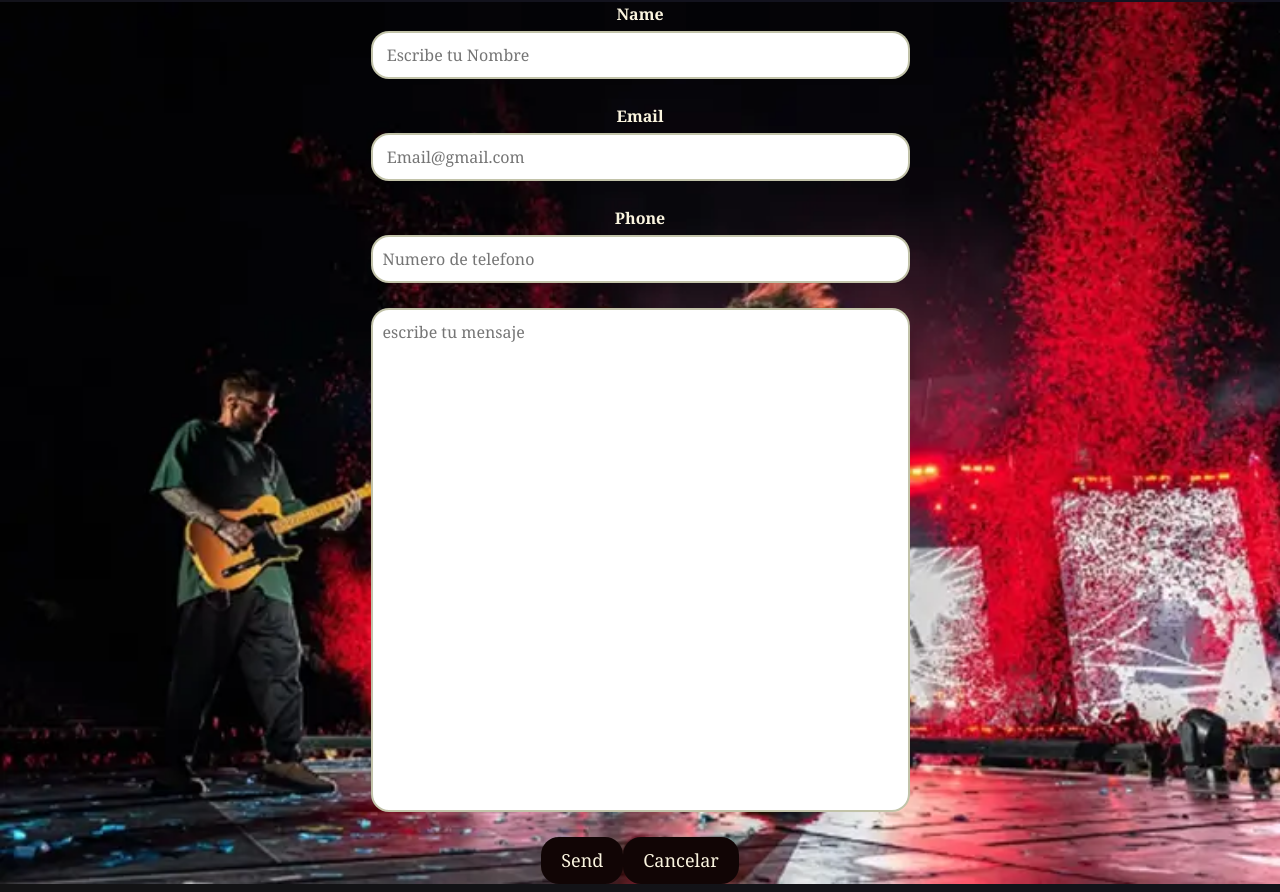
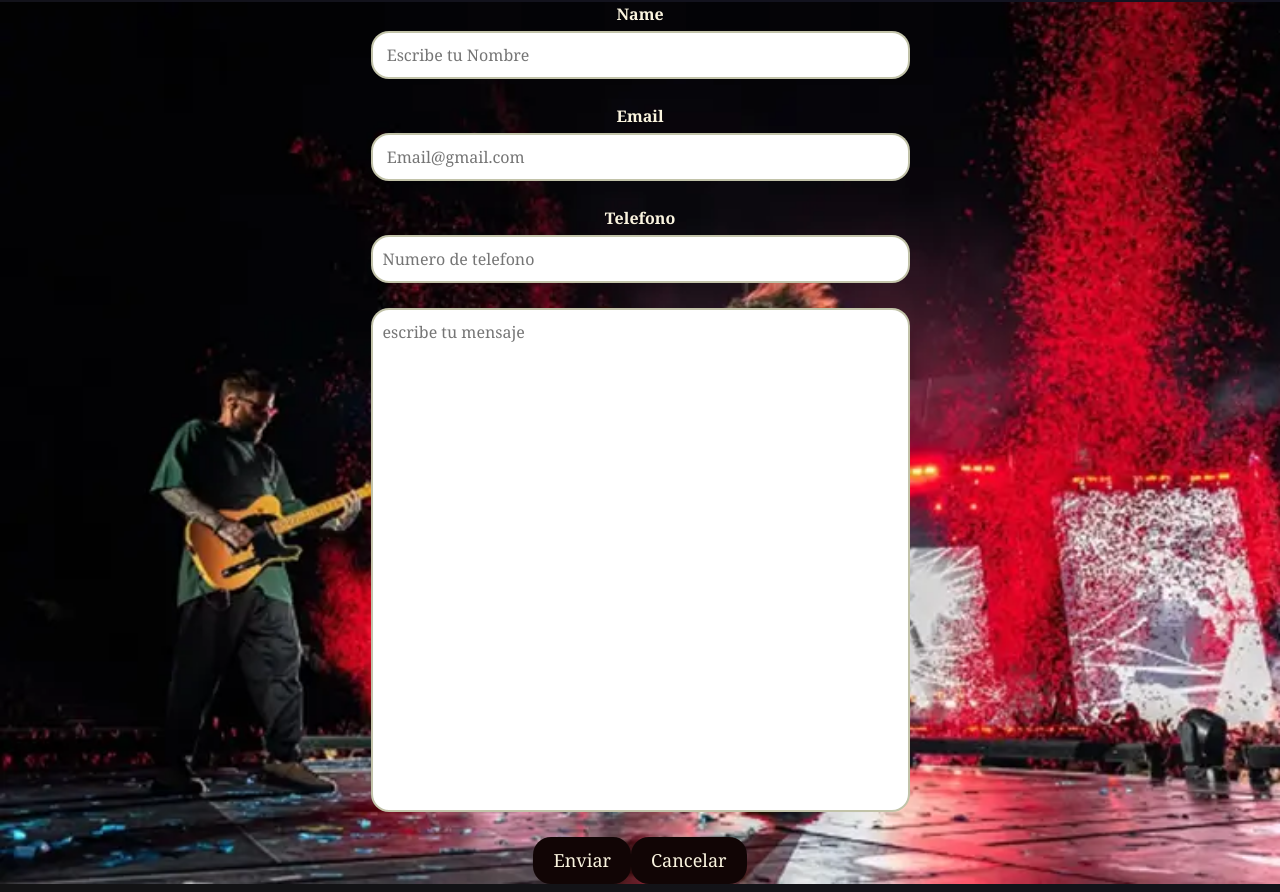
Before and after one commit to GabrielGonzalez93/3ra-entrega-1, a website: page pages/contact.html in a window 1280 px wide. Shown: the part 151-1043 px from the top of the page. Drawn offline with nearby package versions, Linux system fonts and the light colour scheme.

Commit message:
arreglos de 3er pre entrega

```diff
--- a/pages/contact.html
+++ b/pages/contact.html
@@ -81,15 +81,15 @@
                     <input type="email" placeholder=" Email@gmail.com" id="mail">
                 </div>
                 <div>
-                    <label for="phone">Phone</label>
-                    <input type="tel" placeholder="Numero de telefono" id="phone">
+                    <label for="telefono">Telefono</label>
+                    <input type="telefono" placeholder="Numero de telefono" id="telefono">
                 </div>
                 <div>
                     <textarea name="message" id="message" placeholder="escribe tu mensaje" cols="50"
                         rows="20"></textarea>
                 </div>
                 <div>
-                    <button class="btnformulario" type="submit">Send</button>
+                    <button class="btnformulario" type="submit">Enviar</button>
                     <button class="btnformulario" type="reset">Cancelar</button>
                 </div>
             </form>
```
